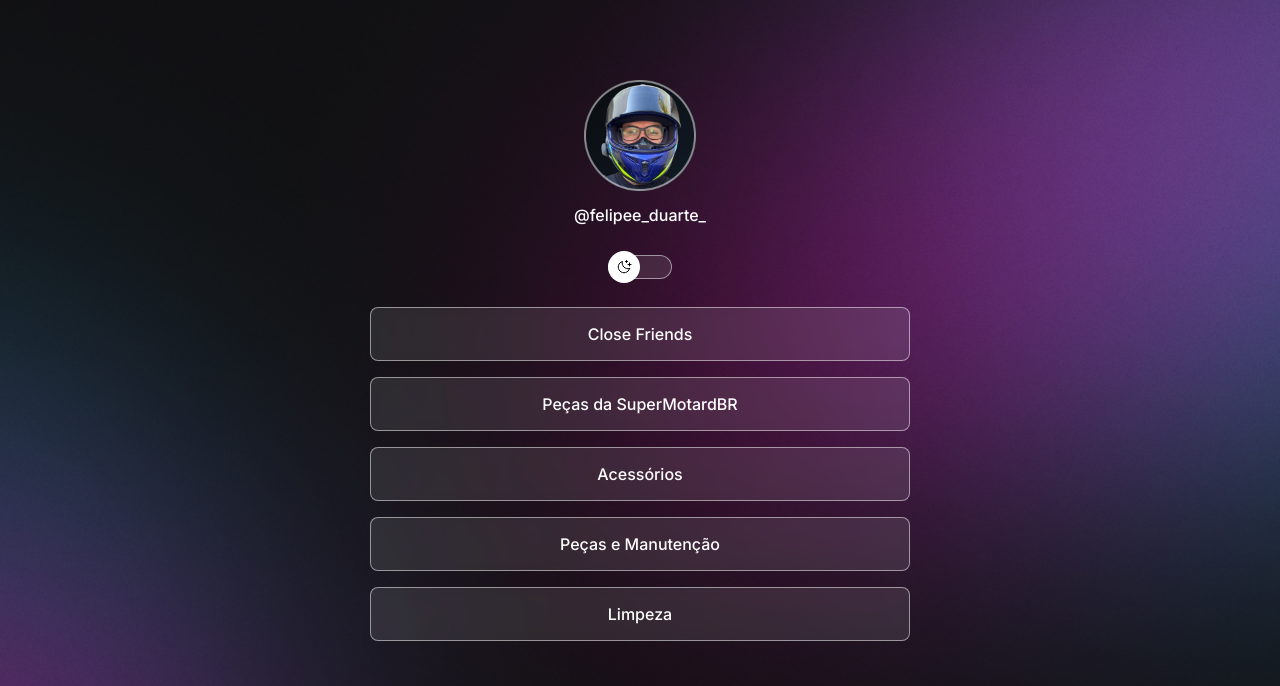
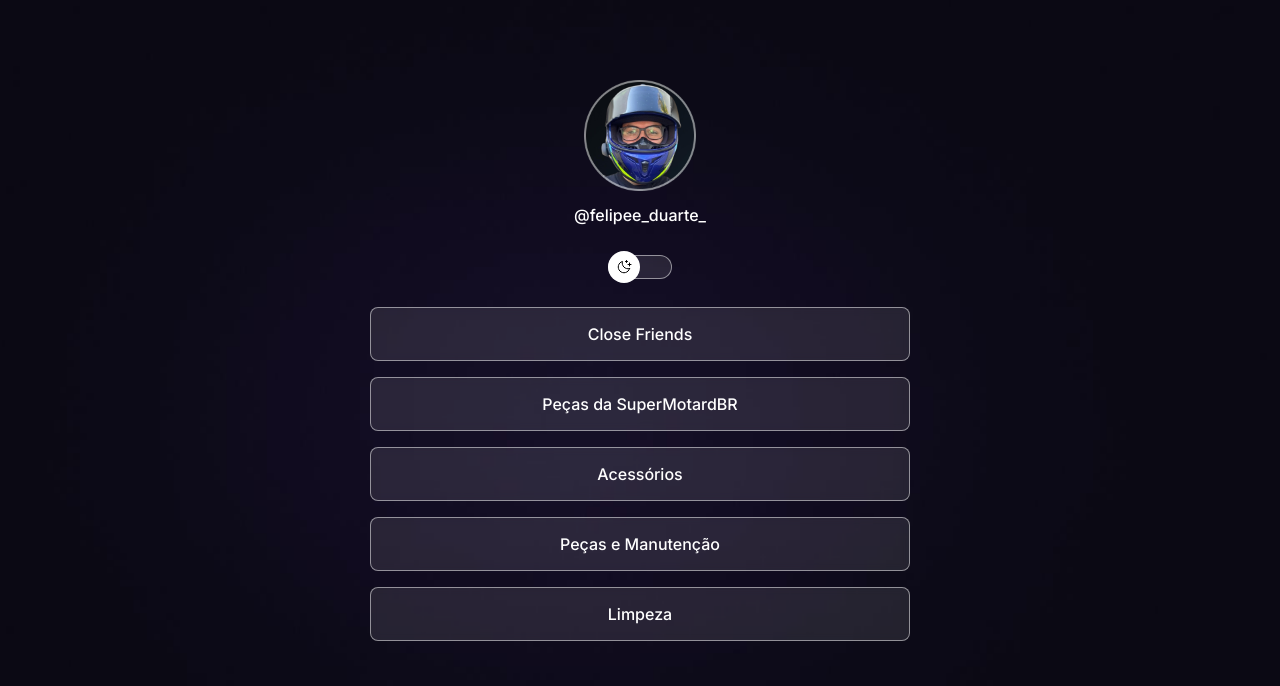
Before and after one commit to felipee-duarte/BioLink, a plain HTML site: page index.html in a window 1280 px wide. Shown: the top 686 px of the page. Drawn offline with nearby package versions, Linux system fonts and the light colour scheme.

Commit message:
style: changing background images

```diff
--- a/style.css
+++ b/style.css
@@ -6,7 +6,7 @@
 
 :root {
   --text-color: white;
-  --bg-url: url(./assets/bg-mobile.jpg);
+  --bg-url: url(./assets/bg-mobile1.jpg);
   --stroke-color: rgba(255, 255, 255, 0.5);
   --surface-color: rgba(255, 255, 255, 0.1);
   --surface-color-hover: rgba(0, 0, 0, 0.2);
@@ -16,7 +16,7 @@
 
 .light {
   --text-color: black;
-  --bg-url: url(./assets/bg-mobile-light.jpg);
+  --bg-url: url(./assets/bg-mobile-light1.jpg);
   --stroke-color: rgba(0, 0, 0, 0.5);
   --surface-color: rgba(0, 0, 0, 0.1);
   --surface-color-hover: rgba (0, 0, 0, 0.2);
@@ -162,11 +162,11 @@ footer {
 
 @media (min-width: 700px) {
   :root {
-    --bg-url: url(./assets/bg-desktop.jpg);
+    --bg-url: url(./assets/bg-desktop1.jpg);
   }
 
   .light {
-    --bg-url: url(./assets/bg-desktop-light.jpg);
+    --bg-url: url(./assets/bg-desktop-light1.jpg);
   }
 }
 
```
Also changed, not shown: assets/bg-desktop-light1.jpg (added), assets/bg-desktop1.jpg (added), assets/bg-mobile-light1.jpg (added), assets/bg-mobile1.jpg (added).
